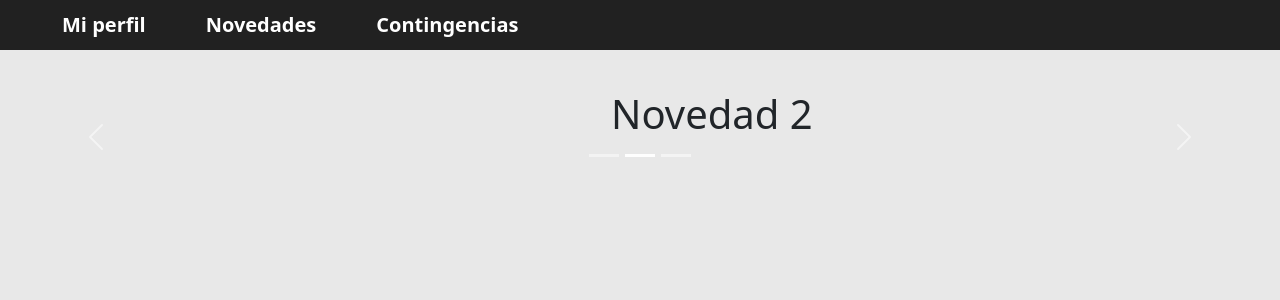
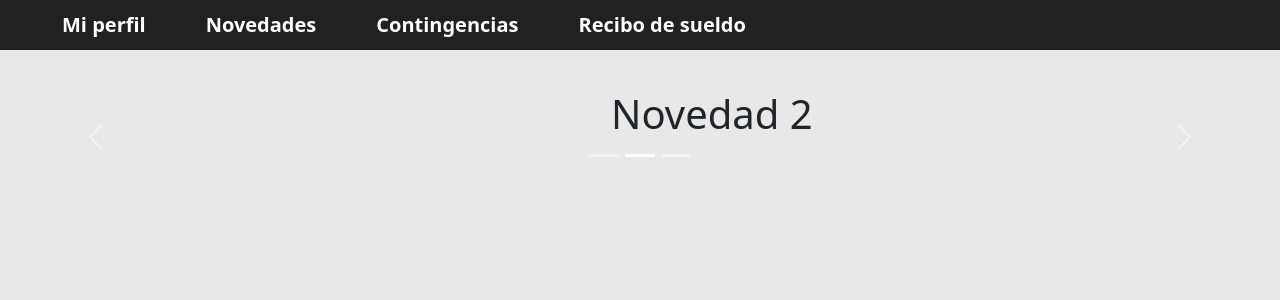
Before and after one commit to PG-HENRY-13/PG-Escuelas, a React (Create React App) app: page /user in a window 1280 px wide. Shown: the top 300 px of the page. Built offline with nearby package versions, Linux system fonts and the light colour scheme.

Commit message:
[PullOrigin]

```diff
--- a/src/components/LayoutEmployee.tsx
+++ b/src/components/LayoutEmployee.tsx
@@ -40,6 +40,11 @@ export default function LayoutEmployee(): JSX.Element {
                 </li>
               </ul>
             </li>
+            <li className="menu__item">
+              <NavLink className="menu__link" to="/user/paycheck">
+                Recibo de sueldo
+              </NavLink>
+            </li>
           </ul>
         </section>
       </nav>
```
